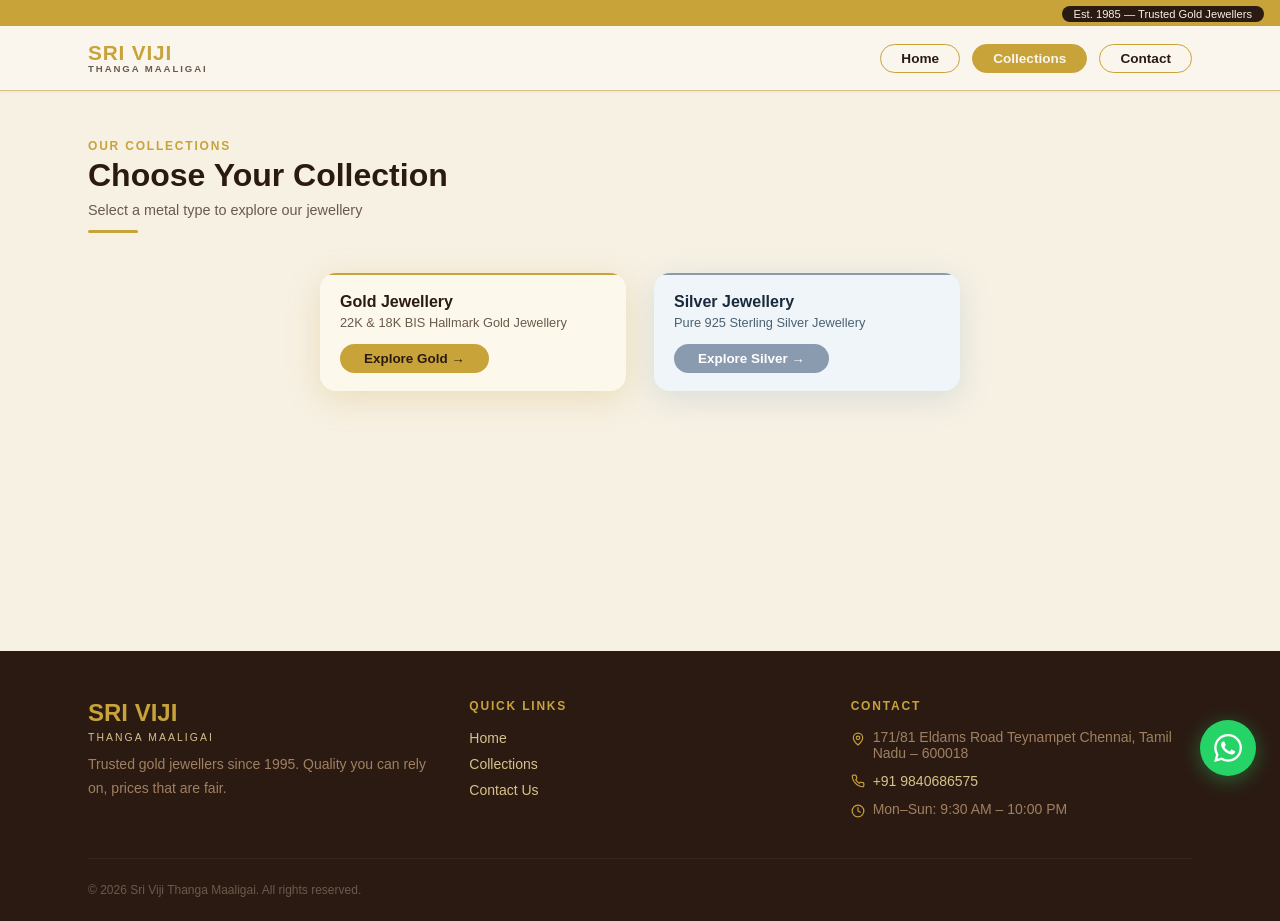
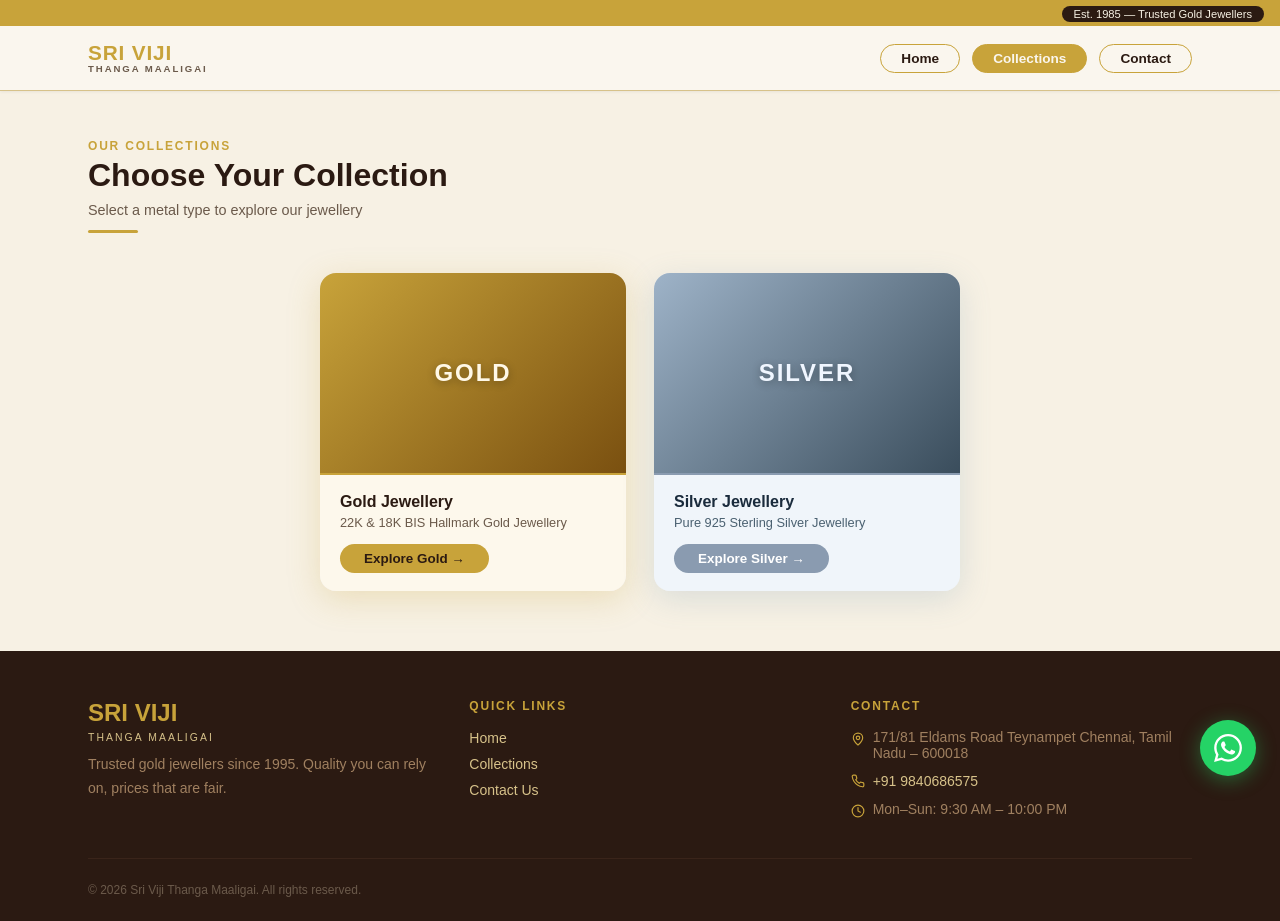
Before and after one commit to preeth08-git/sri-viji-thanga-maaligai, a React (Vite) app: page / in a window 1280 px wide. Both pictures are taken after a click on the button "View Collections". Built offline with nearby package versions, Linux system fonts and the light colour scheme.

Commit message:
remove medal emojis from Gold and Silver boxe

```diff
--- a/src/pages/Collections.jsx
+++ b/src/pages/Collections.jsx
@@ -314,7 +314,9 @@
             {/* Gold Box */}
             <button type="button" onClick={() => { setSelectedMetal("gold"); setView("categories"); }}
               style={{ border: "none", borderRadius: "16px", overflow: "hidden", cursor: "pointer", padding: 0, textAlign: "left", boxShadow: "0 8px 32px rgba(200,163,58,0.25)" }}>
-
+              <div style={{ height: "200px", background: data.gold.bg, display: "flex", flexDirection: "column", alignItems: "center", justifyContent: "center", gap: "10px" }}>
+                <span style={{ color: "#fff8e7", fontSize: "1.5rem", fontWeight: 800, letterSpacing: "0.08em", textShadow: "0 2px 8px rgba(0,0,0,0.3)" }}>GOLD</span>
+              </div>
               <div style={{ padding: "18px 20px", backgroundColor: "#FDF8EC", borderTop: "2px solid #C8A33A" }}>
                 <h3 style={{ color: "#2B1A12", fontSize: "1rem", fontWeight: "bold", marginBottom: "4px" }}>Gold Jewellery</h3>
                 <p style={{ color: "#6B5A4B", fontSize: "0.8rem", marginBottom: "14px" }}>{data.gold.tagline}</p>
@@ -325,7 +327,9 @@
             {/* Silver Box */}
             <button type="button" onClick={() => { setSelectedMetal("silver"); setView("categories"); }}
               style={{ border: "none", borderRadius: "16px", overflow: "hidden", cursor: "pointer", padding: 0, textAlign: "left", boxShadow: "0 8px 32px rgba(100,140,170,0.2)" }}>
-
+              <div style={{ height: "200px", background: data.silver.bg, display: "flex", flexDirection: "column", alignItems: "center", justifyContent: "center", gap: "10px" }}>
+                <span style={{ color: "#f0f6ff", fontSize: "1.5rem", fontWeight: 800, letterSpacing: "0.08em", textShadow: "0 2px 8px rgba(0,0,0,0.3)" }}>SILVER</span>
+              </div>
               <div style={{ padding: "18px 20px", backgroundColor: "#F0F5FA", borderTop: "2px solid #8A9BB0" }}>
                 <h3 style={{ color: "#1A2B3C", fontSize: "1rem", fontWeight: "bold", marginBottom: "4px" }}>Silver Jewellery</h3>
                 <p style={{ color: "#4A6070", fontSize: "0.8rem", marginBottom: "14px" }}>{data.silver.tagline}</p>
```
